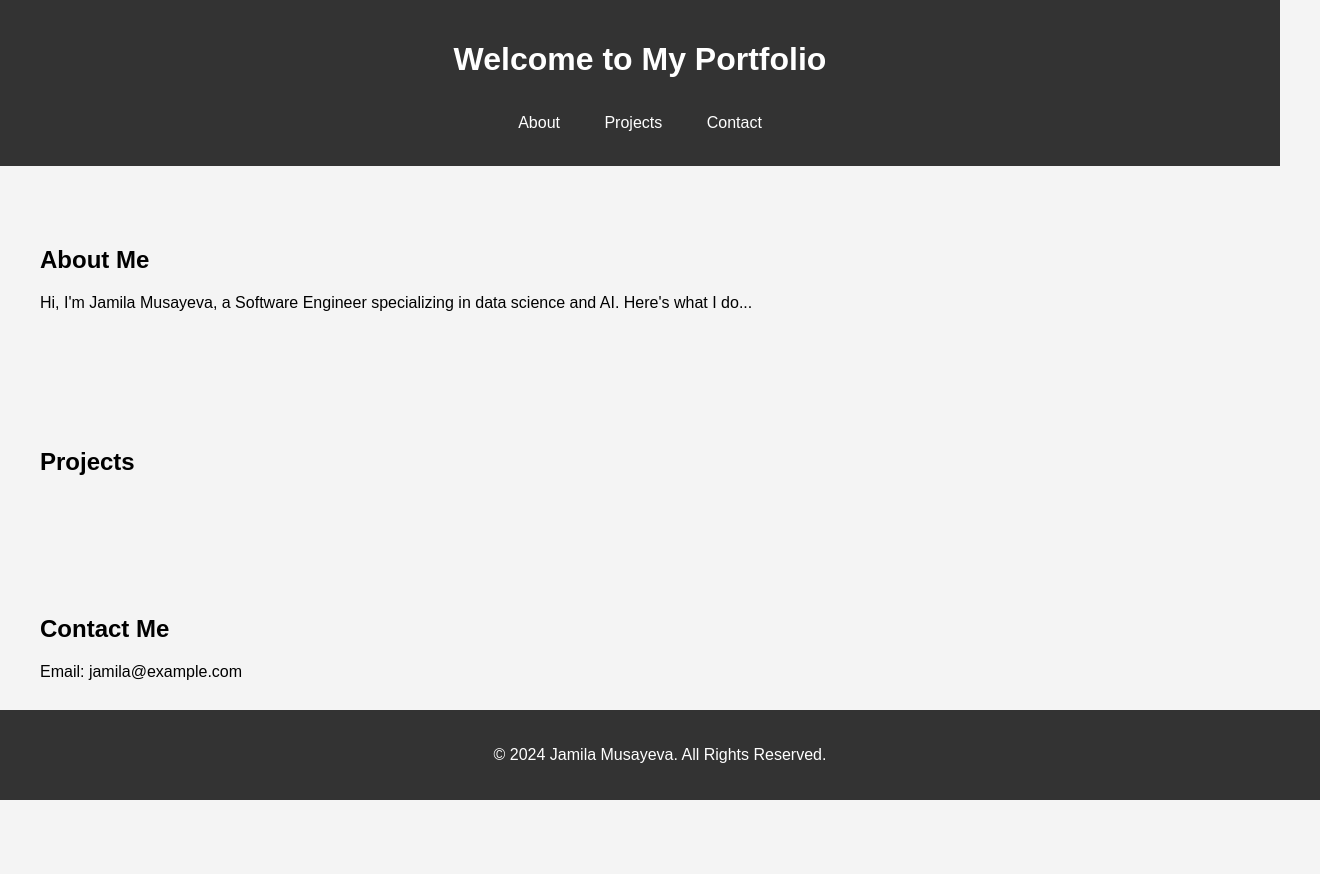
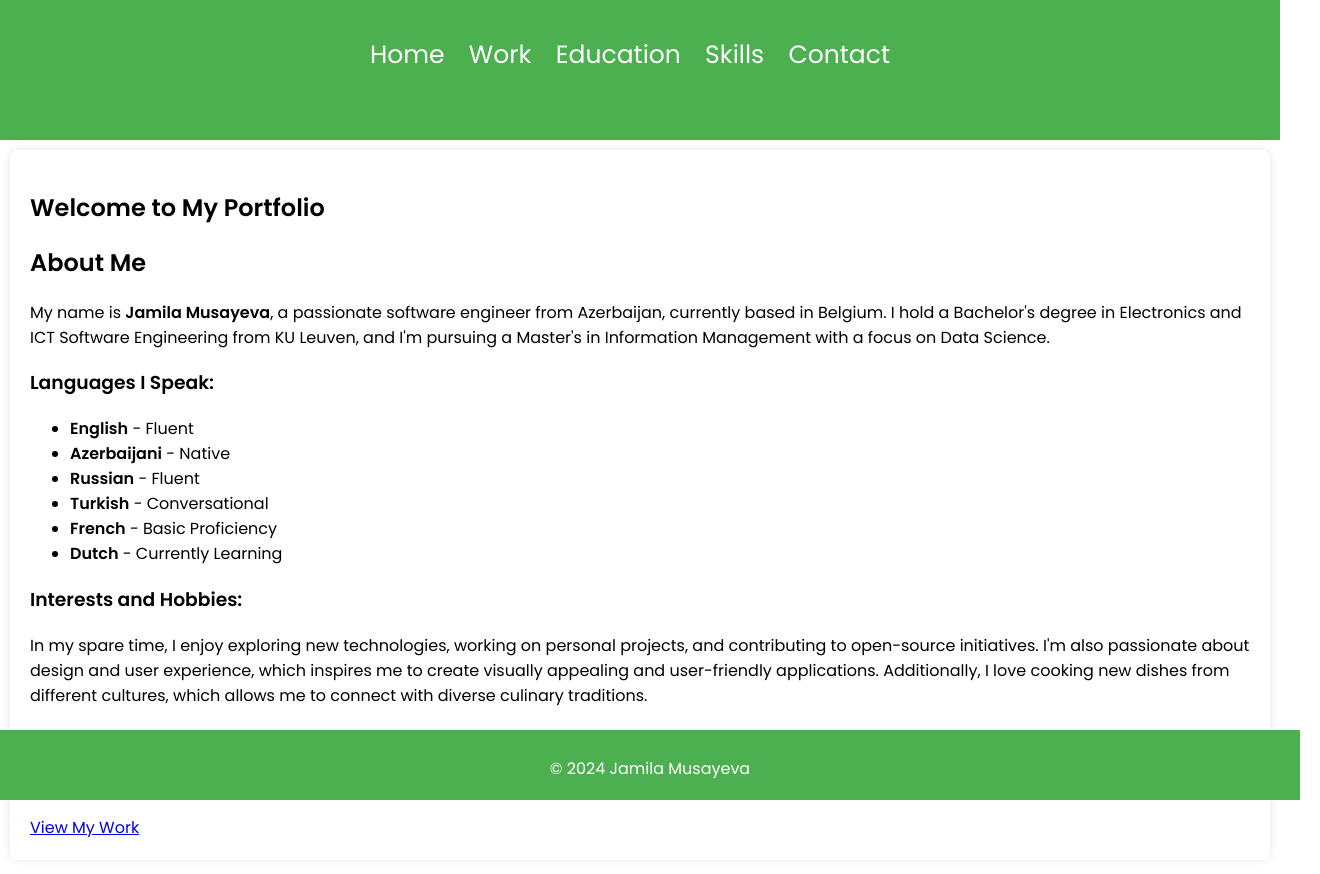
Before and after one commit to jamamv/portfolio, a plain HTML site: page src/index.html in a window 1280 px wide. Shown: the whole page, 1320 px wide, since content can reach past the window. Before the commit the page ends 800 px from the top, so only its background shows below. Drawn offline with Linux system fonts and the light colour scheme.

Commit message:
Updated homepage with interactive text and embedded elements

```diff
--- a/css/style.css
+++ b/css/style.css
@@ -1,35 +1,71 @@
+/* styles.css */
+
 body {
-    font-family: Arial, sans-serif;
+    font-family: 'Poppins', sans-serif;
     margin: 0;
     padding: 0;
-    background-color: #f4f4f4;
+    box-sizing: border-box; /* This makes the padding and border included in the element's total width and height */
 }
 
 header {
-    background-color: #333;
+    background-color: #4CAF50; /* Green header */
     color: white;
     padding: 20px;
     text-align: center;
-}
-
-nav a {
-    color: white;
-    padding: 14px 20px;
-    text-decoration: none;
-    display: inline-block;
-}
-
-section {
-    padding: 40px;
-    margin: 20px 0;
+    height: 100px; /* Fixed height for header */
 }
 
 footer {
     text-align: center;
-    padding: 20px;
-    background-color: #333;
+    padding: 10px;
+    background-color: #4CAF50; /* Match header color */
     color: white;
-    position: absolute;
+    position: fixed;
     bottom: 0;
     width: 100%;
+    height: 50px; /* Fixed height for footer */
+    left: 0;
 }
+
+section {
+    padding: 20px;
+    margin: 10px;
+    background-color: white; /* White background for content */
+    border-radius: 8px; /* Rounded corners */
+    box-shadow: 0 0 10px rgba(0, 0, 0, 0.1); /* Subtle shadow */
+    margin-bottom: 70px; /* Space for footer */
+    min-height: calc(100vh - 150px); /* Ensure enough space for header and footer */
+    overflow: auto; /* Ensure content scrolls if too large */
+}
+
+nav {
+    display: flex;
+    justify-content: center; /* Center the navigation */
+}
+
+nav ul {
+    list-style-type: none;
+    padding: 0;
+}
+
+nav ul li a {
+    font-size: 25px; /* Change this value to whatever size you prefer */
+    text-decoration: none; /* Optional: remove underline from links */
+    color: white; /* Change this to your desired color */
+}
+
+nav ul li {
+    display: inline; /* Make the list items display inline */
+    margin-right: 20px; /* Adjust spacing between items */
+}
+
+
+nav a {
+    color: white; /* White text for links */
+    text-decoration: none;
+    font-size: 18px; /* Increased font size for navigation */
+}
+
+nav a:hover {
+    text-decoration: underline; /* Underline on hover */
+}
--- a/src/index.html
+++ b/src/index.html
@@ -3,36 +3,52 @@
 <head>
     <meta charset="UTF-8">
     <meta name="viewport" content="width=device-width, initial-scale=1.0">
-    <title>Jamila Musayeva Portfolio</title>
-    <link rel="stylesheet" href="style.css">
+    <title>Jamila Musayeva | Portfolio</title>
+    <link rel="stylesheet" href="/css/style.css">
+    <link href="https://fonts.googleapis.com/css2?family=Poppins:wght@400;600&display=swap" rel="stylesheet">
 </head>
 <body>
 <header>
-    <h1>Welcome to My Portfolio</h1>
+
     <nav>
-        <a href="#about">About</a>
-        <a href="#projects">Projects</a>
-        <a href="#contact">Contact</a>
+        <ul>
+            <li><a href="index.html">Home</a></li>
+            <li><a href="work.html">Work</a></li>
+            <li><a href="education.html">Education</a></li>
+            <li><a href="skills.html">Skills</a></li>
+            <li><a href="contact.html">Contact</a></li>
+        </ul>
     </nav>
 </header>
+<main>
+    <section>
+        <h1>Welcome to My Portfolio</h1>
+        <h2>About Me</h2>
+        <p>My name is <strong>Jamila Musayeva</strong>, a passionate software engineer from Azerbaijan, currently based in Belgium. I hold a Bachelor's degree in Electronics and ICT Software Engineering from KU Leuven, and I'm pursuing a Master's in Information Management with a focus on Data Science.</p>
 
-<section id="about">
-    <h2>About Me</h2>
-    <p>Hi, I'm Jamila Musayeva, a Software Engineer specializing in data science and AI. Here's what I do...</p>
-</section>
+        <h3>Languages I Speak:</h3>
+        <ul>
+            <li><strong>English</strong> - Fluent</li>
+            <li><strong>Azerbaijani</strong> - Native</li>
+            <li><strong>Russian</strong> - Fluent</li>
+            <li><strong>Turkish</strong> - Conversational</li>
+            <li><strong>French</strong> - Basic Proficiency</li>
+            <li><strong>Dutch</strong> - Currently Learning</li>
+        </ul>
 
-<section id="projects">
-    <h2>Projects</h2>
-    <!-- Add your project details -->
-</section>
+        <h3>Interests and Hobbies:</h3>
+        <p>In my spare time, I enjoy exploring new technologies, working on personal projects, and contributing to open-source initiatives. I'm also passionate about design and user experience, which inspires me to create visually appealing and user-friendly applications. Additionally, I love cooking new dishes from different cultures, which allows me to connect with diverse culinary traditions.</p>
 
-<section id="contact">
-    <h2>Contact Me</h2>
-    <p>Email: jamila@example.com</p>
-</section>
+        <h3>Fun Fact:</h3>
+        <p>Did you know? I have a knack for learning languages and often enjoy connecting with people from diverse backgrounds!</p>
 
+        <a href="work.html" class="button">View My Work</a> <!-- Call-to-action button -->
+    </section>
+
+
+</main>
 <footer>
-    <p>&copy; 2024 Jamila Musayeva. All Rights Reserved.</p>
+    <p>&copy; 2024 Jamila Musayeva</p>
 </footer>
 </body>
 </html>
```
Also changed, not shown: src/contact.html (added, +52 -0 lines), src/education.html (added, +45 -0 lines), src/skills.html (added, +41 -0 lines), src/work.html (added, +80 -0 lines).
